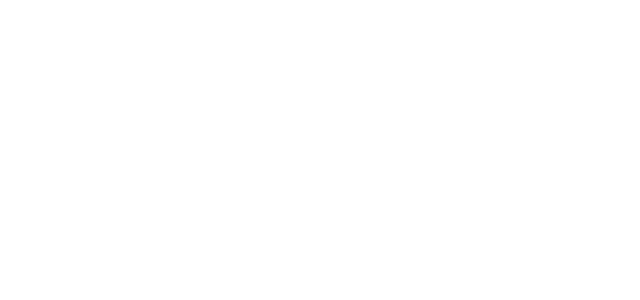
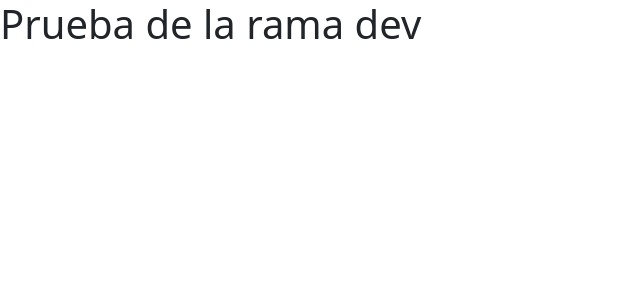
Before and after one commit to priscilabgmoya/proyecto-final-menu, a React (Vite) app: page / in a window 1280 px wide. Shown: the top 300 px of the page, without its empty margins (0-640 px from the left). Built offline with nearby package versions, Linux system fonts and the light colour scheme.

Commit message:
se sube prueba en la rama de dev

```diff
--- a/src/App.jsx
+++ b/src/App.jsx
@@ -5,7 +5,7 @@
 
   return (
     <>
-
+     <h1>Prueba de la rama dev</h1>
     </>
   )
 }
```
